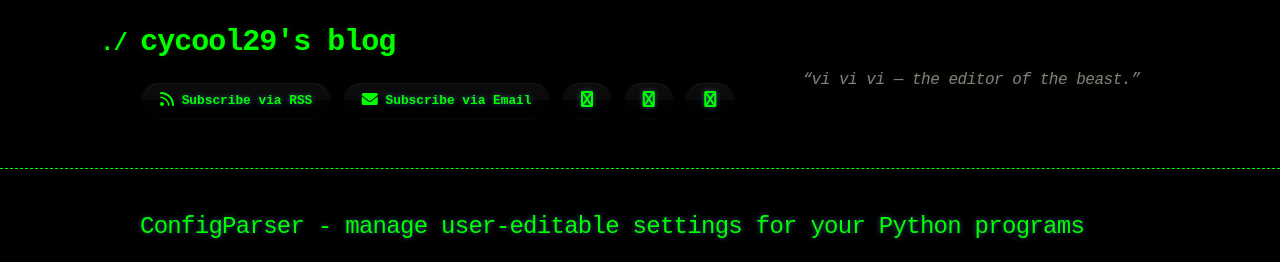
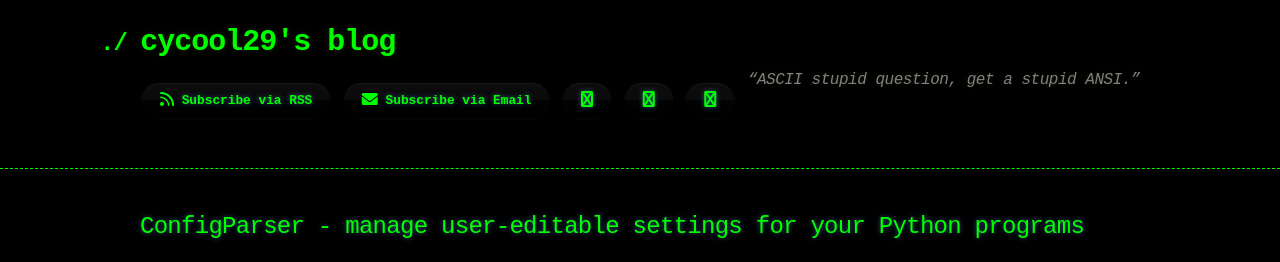
Before and after one commit to cycool29/cycool29.github.io, a Jekyll site: the page built from index.md, in a window 1280 px wide and 900 px high. Shown: the top 262 px of the window. Built offline with Jekyll 4.4.1, drawn with Linux system fonts in a browser that asks for light colours; a style sheet for code colours, icons or effects is not loaded.

Commit message:
Update quotes

```diff
--- a/_config.yml
+++ b/_config.yml
@@ -1,5 +1,5 @@
 title: cycool29's blog
-description: "“vi vi vi — the editor of the beast.” "
+description: "“ASCII stupid question, get a stupid ANSI.” "
 bio: A high school student. Intermediate in Python, Git, Bash. Learning JavaScript. He/Him. "
 author: cycool29
 url: https://cycool29.github.io
```
